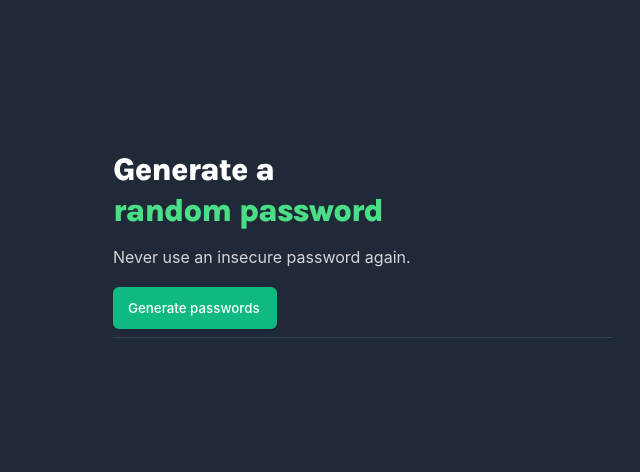
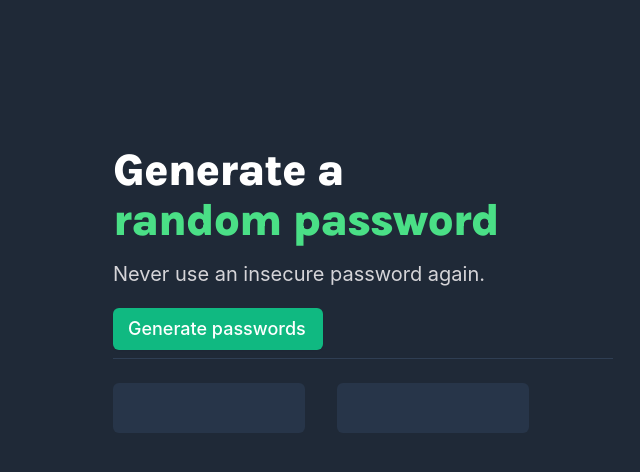
Before and after one commit to kgotsosm/password-generator, a plain HTML site: page index.html in a window 1280 px wide. Shown: the whole page, without its empty margins (277-917 px from the left). Drawn offline with Linux system fonts and the light colour scheme.

Commit message:
Fixed styling

```diff
--- a/style.css
+++ b/style.css
@@ -9,12 +9,12 @@ body {
 
 h1 {
   display: flex;
-  max-width: 400px;
+  width: 400px;
   flex-direction: column;
   flex-shrink: 0;
   color: #fff;
-  max-font-size: 45px;
-  font-family: 'Karla', sans-serif;
+  font-size: 45px;
+  font-family: Karla;
   font-weight: 800;
   line-height: 20px;
   letter-spacing: -1px;
@@ -22,12 +22,12 @@ h1 {
 
 .light-green-head {
   color: #4adf86;
-  max-width: 400px;
+  width: 400px;
 }
 
 p {
   color: #d5d4d8;
-  max-font-size: 20px;
+  font-size: 20px;
   font-family: Inter, sans-serif;
   line-height: 28px;
 }
@@ -42,9 +42,9 @@ p {
   border-radius: 6px;
   color: #ffffff;
   background: #10b981;
-  box-shadow: 1px 2px 0 rgba(0, 0, 0, 0.05);
+  box-shadow: 0px 1px 2px 0px rgba(0, 0, 0, 0.05);
   border: none;
-  max-font-size: 18px;
+  font-size: 18px;
   font-family: "Inter", sans-serif;
   font-weight: 500;
   line-height: 24px;
@@ -68,22 +68,22 @@ hr {
 .pass-options {
   display: flex;
   justify-content: space-between;
-  max-width: 211px;
-  max-height: 40px;
+  width: 211px;
+  height: 40px;
   flex-shrink: 0;
   border-radius: 6px;
 }
 
 #pass-one {
   display: flex;
-  max-width: 192px;
-  max-height: 50px;
+  width: 192px;
+  height: 50px;
   flex-direction: column;
   justify-content: center;
   flex-shrink: 0;
   color: #55f991;
   text-align: center;
-  max-font-size: 16px;
+  font-size: 16px;
   font-family: 'Inter', sans-serif;
   font-weight: 500;
   line-height: 32px;
@@ -95,14 +95,14 @@ hr {
 
 #pass-two {
   display: flex;
-  max-width: 192px;
-  max-height: 50px;
+  width: 192px;
+  height: 50px;
   flex-direction: column;
   justify-content: center;
   flex-shrink: 0;
   color: #55f991;
   text-align: center;
-  max-font-size: 16px;
+  font-size: 16px;
   font-family: 'Inter', sans-serif;
   font-weight: 500;
   line-height: 32px;
```
